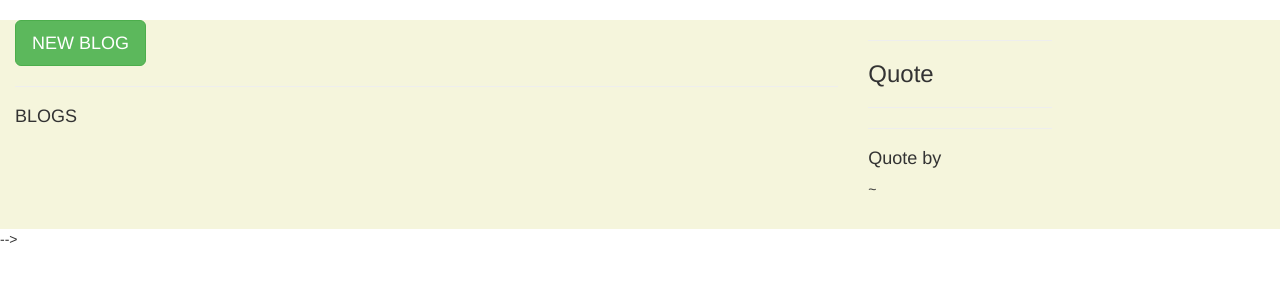
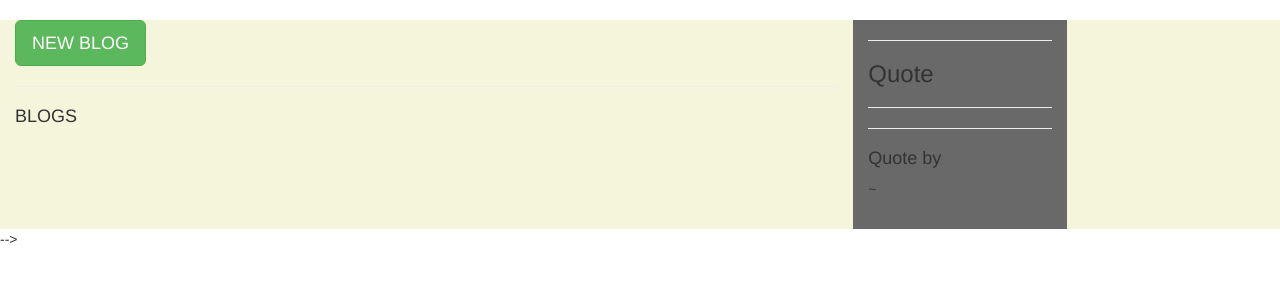
Before and after one commit to kenmutuma001/BLOG, a Flask app: template app/templates/index.html in a window 1280 px wide. Shown: the part 135-435 px from the top of the page. Run offline with Flask 2, Linux system fonts and the light colour scheme; the template is opened without the code that fills it, so the values that code supplies are empty; parts of the project's set-up code (start-up, migrations or seed data) failed here and were passed over; some libraries are stand-ins or nearby versions.

Commit message:
deployment to heroku

```diff
--- a/app/templates/index.html
+++ b/app/templates/index.html
@@ -37,7 +37,7 @@
 
         </div>
 
-        <div class="col-md-2">
+        <div class="col-md-2" style="background-color:dimgray;">
             <hr>
             <h3>Quote</h3>
             <hr>
```
